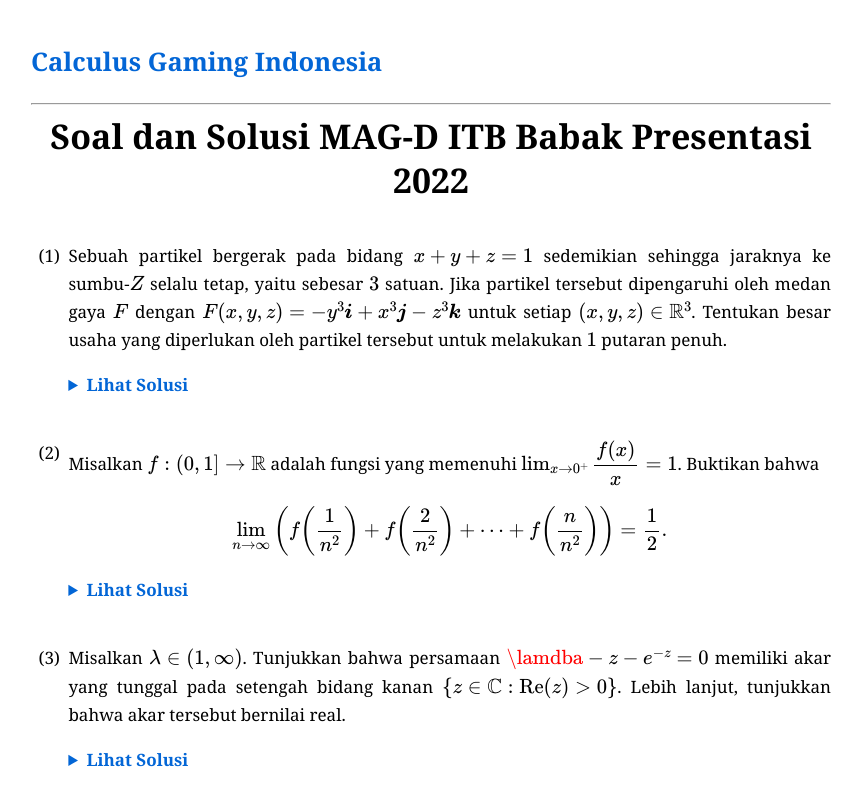
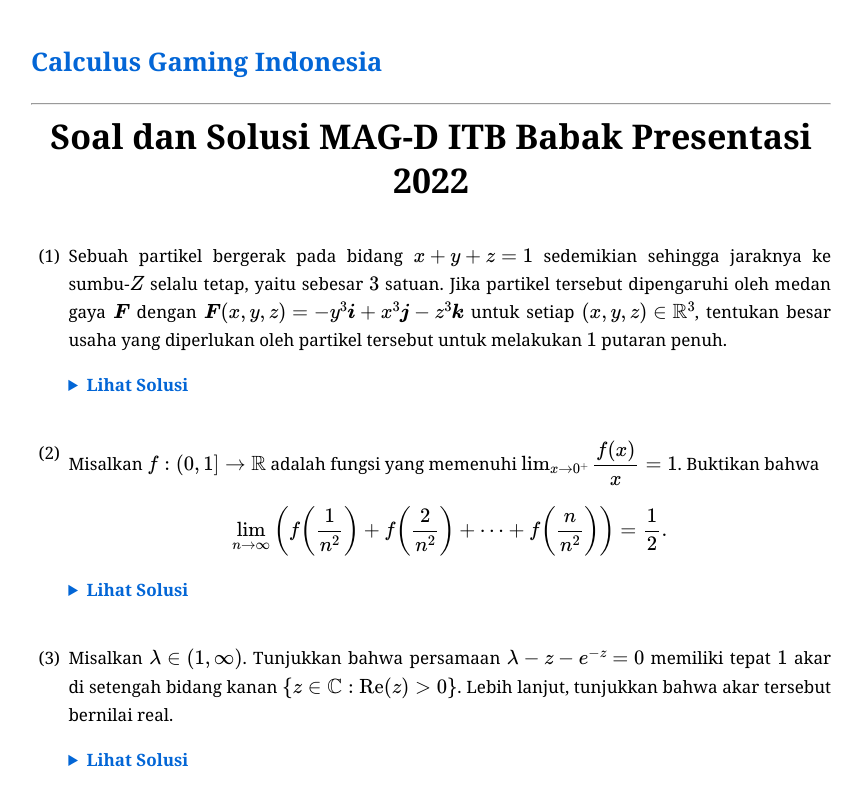
Before and after one commit to calculusgamingindonesia/calculusgamingindonesia.github.io, a Jekyll site: the page built from _posts/2026-07-03-magd-itb-pre-2022.md, in a window 1280 px wide. Shown: the top 806 px of the page, without its empty margins (209-1071 px from the left). Built offline with Jekyll 4.4.1, drawn with Linux system fonts in a browser that asks for light colours; some web fonts are replaced.

Commit message:
Update 2026-07-03-magd-itb-pre-2022.md

```diff
--- a/_posts/2026-07-03-magd-itb-pre-2022.md
+++ b/_posts/2026-07-03-magd-itb-pre-2022.md
@@ -10,7 +10,7 @@ urutan: 304
     <h1 style="margin: 0; line-height: 1.3;">Soal dan Solusi MAG-D ITB Babak Presentasi 2022 </h1>
 </div>
 
-1. Sebuah partikel bergerak pada bidang $x+y+z=1$ sedemikian sehingga jaraknya ke sumbu-$Z$ selalu tetap, yaitu sebesar $3$ satuan. Jika partikel tersebut dipengaruhi oleh medan gaya $F$ dengan $F(x, y, z)=-y^3\boldsymbol{i}+x^3\boldsymbol{j}-z^3\boldsymbol{k}$ untuk setiap $(x, y, z)\in\mathbb{R}^3$. Tentukan besar usaha yang diperlukan oleh partikel tersebut untuk melakukan $1$ putaran penuh.
+1. Sebuah partikel bergerak pada bidang $x+y+z=1$ sedemikian sehingga jaraknya ke sumbu-$Z$ selalu tetap, yaitu sebesar $3$ satuan. Jika partikel tersebut dipengaruhi oleh medan gaya $\boldsymbol{F}$ dengan $\boldsymbol{F}(x, y, z)=-y^3\boldsymbol{i}+x^3\boldsymbol{j}-z^3\boldsymbol{k}$ untuk setiap $(x, y, z)\in\mathbb{R}^3$, tentukan besar usaha yang diperlukan oleh partikel tersebut untuk melakukan $1$ putaran penuh.
 
    <details><summary>Lihat Solusi</summary><div class="kotak-solusi" markdown="1">
    Solusi diserahkan kepada pembaca sebagai latihan.
@@ -24,7 +24,7 @@ urutan: 304
    Solusi diserahkan kepada pembaca sebagai latihan.
    </div></details>
 
-3. Misalkan $\lambda\in(1, \infty)$. Tunjukkan bahwa persamaan $\lamdba-z-e^{-z}=0$ memiliki akar yang tunggal pada setengah bidang kanan $\set{z\in\mathbb{C}:\mathrm{Re}(z)>0}$. Lebih lanjut, tunjukkan bahwa akar tersebut bernilai real.
+3. Misalkan $\lambda\in(1, \infty)$. Tunjukkan bahwa persamaan $\lambda-z-e^{-z}=0$ memiliki tepat $1$ akar di setengah bidang kanan $\set{z\in\mathbb{C}:\mathrm{Re}(z)>0}$. Lebih lanjut, tunjukkan bahwa akar tersebut bernilai real.
 
    <details><summary>Lihat Solusi</summary><div class="kotak-solusi" markdown="1">
    Solusi diserahkan kepada pembaca sebagai latihan.
```
